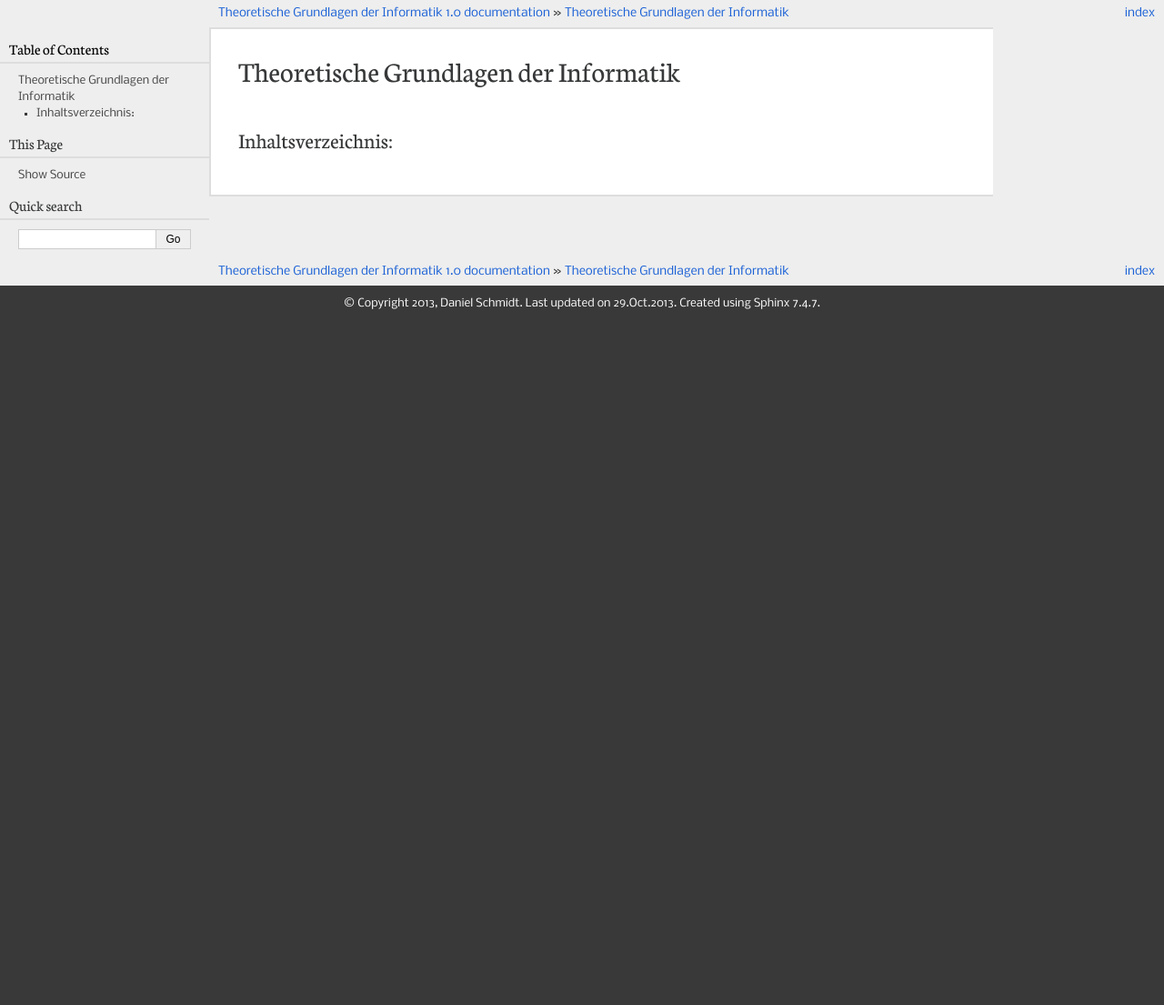
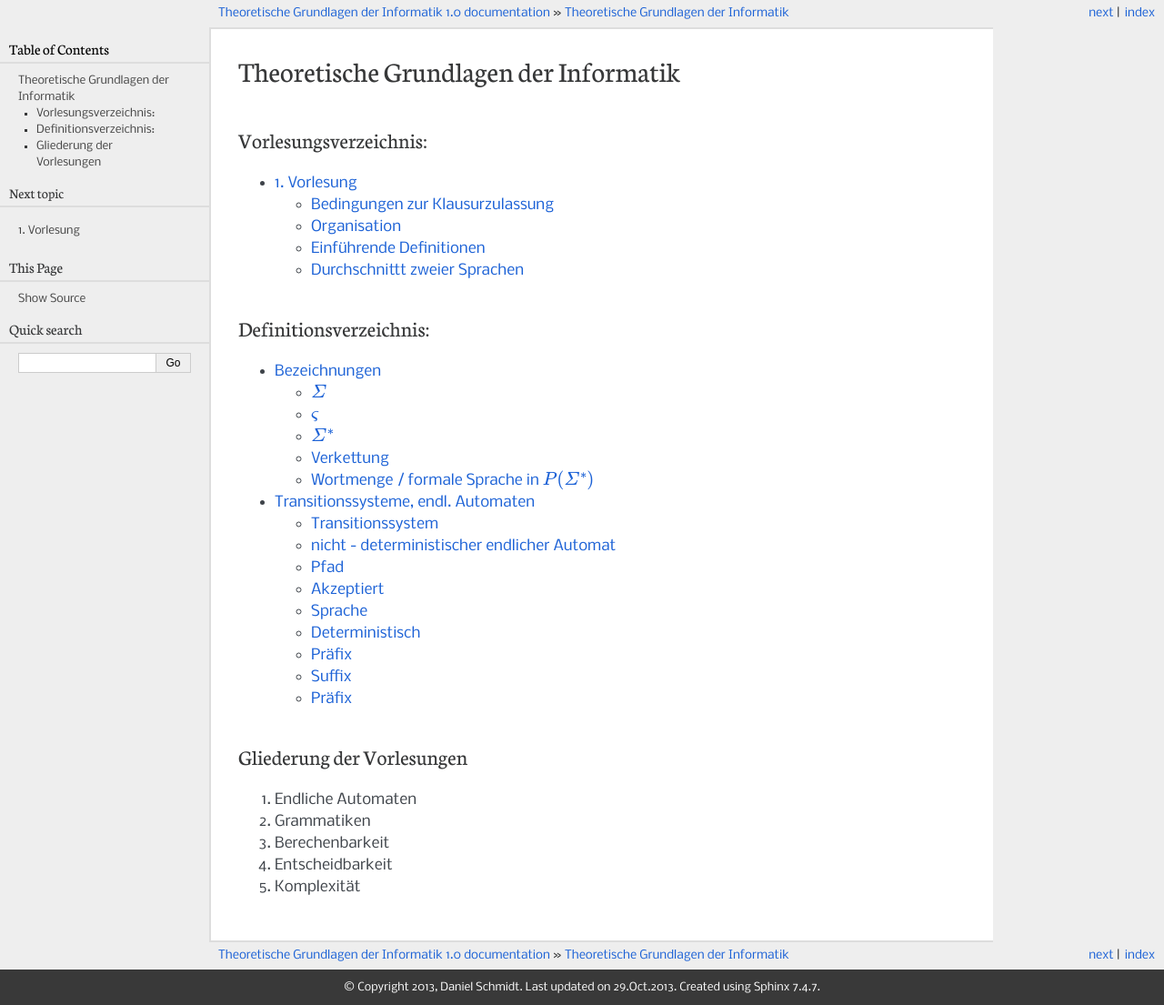
Before and after one commit to DanielMSchmidt/tgi, a Sphinx documentation site: the page built from source/index.rst, in a window 1280 px wide. Shown: the whole page at 91% size. Built offline with Sphinx 7.4.7, drawn with Linux system fonts in a browser that asks for light colours; before the commit the page ends 900 px from its top, so only the background shows below that.

Commit message:
erste vorlesung

```diff
--- /dev/null
+++ b/source/definitionen/bezeichnungen.rst
@@ -0,0 +1,44 @@
+.. _bezeichnungen:
+
+Bezeichnungen
+=============
+
+:math:`\varSigma`
+------------------
+
+Alphabet
+
+
+:math:`\varsigma`
+-----------------
+
+Leeres Wort
+
+
+:math:`\varSigma^*`
+-------------------
+
+Menge der Wörter über :math:`\varSigma`
+
+:math:`\{ a,b \}^* = \{ \varsigma, a, b, ab, aa, ba, bb, ... \}`
+
+.. math::
+  &\mid w \mid = \text{Länge des Wortes } w \in \varSigma^* \text{(Anzahl der Buchstaben)}
+  &\mid w \mid_a = \text{Anzahl der a's in } w \in \varSigma^*
+
+Verkettung
+-----------
+
+:math:`u \cdot v \equiv uv`
+
+Wortmenge / formale Sprache in :math:`P(\varSigma^*)`
+------------------------------------------------------
+
+L, L'
+
+.. math::
+  &L \cdot L' = \{ uv \mid u \in L, v \in L' \} \\
+  &L^o = \{ \varsigma \} \\
+  &L^{n + 1} = L^n \cdot L \\
+  &L^1 = L \\
+  &L^* = \bigcup_{u \in \mathbb{N}} L^n \\
--- /dev/null
+++ b/source/definitionen/endliche_automaten.rst
@@ -0,0 +1,141 @@
+.. _endlautomaten:
+
+Transitionssysteme, endl. Automaten
+===================================
+
+Transitionssystem
+-----------------
+
+Ein Transitionssystem hat die Form :math:`a = (Q, \varSigma,I , \Delta, F)`
+
+- Q ist die Zustandsmenge
+- :math:`\varSigma` ist ein endliches Alphabet
+- :math:`I,F \subseteq Q` ist die Menge der Anfangs- bzw. Endzustände
+- :math:`\Delta \subset Q X \varSigma X Q` ist die Transitionsrelation
+
+a ist ein endliches Transitionssystem, wenn Q endlich ist.
+
+
+nicht - deterministischer endlicher Automat
+-------------------------------------------
+
+Ein endliches Transitionssystem heißt nicht - deterministischer endlicher Automat (NEA / :math:`I = \{ q_0 \} \text{ für } q_0 \in Q`)
+
+**Beispiel**:
+
+.. math::
+  a = (Q = \{ q_0, q_1, q_2 \}, \varSigma = \{ 0,1 \}, I = \{ q_0 \}), \Delta = \{ (q_0, 0, q_0), (q_0, 1, q_0), (q_1, 0, q_2) \}, F = \{ q_2 \}
+
+**Notation bei NEA's**:
+
+.. math::
+  a = (Q, \varSigma, q_0, \Delta, F)
+
+
+Pfad
+----
+
+Ein Pfad durch a ist eine Folge :math:`\Pi = P_0 a_1 P_1 a_2,..., a_n P_n` mit :math:`(P_i, a_{i+1}, P_{i+1}) \in \Delta` für i =0,..., n-1.
+
+Die **Länge** von :math:`\Pi` sei N und die **Beschriftung** :math:`\beta (\Pi) \text{ sei } a_1, a_2, ..., a_n`.
+
+:math:`a: p \rightarrow^w q \text{ für } w \in \varSigma^*` besagt, dass es mindestens einen Pfad :math:`\Pi` durch a von p nach q mit Beschriftung :math:`\beta (\Pi) = w` gibt.
+
+**Beispiel:**
+
+.. math::
+  \Pi = q_0 0 q_0 1 q_0 0 q_1 0 q_2, \text{ Beschriftung } \beta (\Pi) = 0100
+
+
+Akzeptiert
+-----------
+
+a akzeptiert :math:`w \in \varSigma^* \Longleftrightarrow \exists p \in I, \exists q \in F \text{ mit } a: p \rightarrow^w q`
+
+
+Sprache
+---------
+
+Für NEA sei :math:`L(a) = \{ w \in \varSigma^* \mid akzeptiert w \}` die durch a erkannte Sprache.
+
+**Beispiel:**
+a akzeptiert w = 0 1 0 0 (da der obrige Pfad: :math:`q_0 \in I, q_2 \in F`)
+
+**Frage:**
+Welches Wort wird nicht akzeptiert? (z.B. w = 0)
+
+Darstellung des NEA a durch Graphen:
+
+- Zustände :math:`\equiv` Knoten
+- Transitionen :math:`\equiv` Kanten
+- Kantenbeschriftung durch Buchstaben aus :math:`\varSigma`
+
+**Beispiel 1:**
+
+.. math::
+  L &= \{ w \in \varSigma^* \mid w = w' 0 0 \text{ für } w' \in \varSigma^* \} \\
+    &= \text{ Menge der Wörter, die mit 00 enden}
+
+.. image:: http://i.imgur.com/3klKVFT.jpg
+  :width: 400
+
+
+
+
+**Beispiel 2:**
+
+.. math::
+  \varSigma &= \{ 0,...,9 \}, \\
+  L &= \{ w \in \varSigma^* \mid \text{ w stellt eine durch 3 teilbare Dezimalzahl dar }\} \\
+  L &= \{\varsigma , 0, 3, 6, 9, 12, ..., 00, 03, .... \}
+
+.. image:: http://i.imgur.com/JeogxGa.jpg
+    :width: 400
+
+
+Deterministisch
+---------------
+
+a ist deterministisch, wenn
+
+.. math::
+  \forall p \in Q: \forall a \in \varSigma: \exists! (\text{existiert genau}) q \in Q mit (p,a,q) \in \Delta
+
+In diesem Fall ist :math:`\Delta` darstellbar durch eine Funktion :math:`\delta: Q X \varSigma \rightarrow Q`
+
+**Beispiel**
+
+- L = :math:`\emptyset` akzeptiert durch NEA:
+- L = { :math:`\varsigma` }
+
+In dieser Reihenfolge:
+
+.. image:: http://i.imgur.com/HTAYNhi.jpg
+    :width: 400
+
+
+Präfix
+-------
+
+Sei :math:`u,w \in \varSigma^*`, so heißt u Präfix von w, wenn
+
+.. math::
+  \exists v \in \varSigma^*: w = uv
+
+
+Suffix
+-------
+
+Sei :math:`u,w \in \varSigma^*`, so heißt u Suffix von w, wenn
+
+.. math::
+  \exists v \in \varSigma^*: w = vu
+
+
+Präfix
+-------
+
+Sei :math:`u,w \in \varSigma^*`, so heißt u Infix von w, wenn
+
+.. math::
+  \exists v_1,v_2 \in \varSigma^*: w = v_1 u v_2
--- a/source/index.rst
+++ b/source/index.rst
@@ -1,12 +1,27 @@
-.. TGI documentation master file, created by
-   sphinx-quickstart on Mon Oct 28 12:03:07 2013.
-   You can adapt this file completely to your liking, but it should at least
-   contain the root `toctree` directive.
-
 Theoretische Grundlagen der Informatik
 ======================================
 
-Inhaltsverzeichnis:
--------------------
+Vorlesungsverzeichnis:
+----------------------
 .. toctree::
    :maxdepth: 3
+
+   vorlesungen/1
+
+Definitionsverzeichnis:
+-----------------------
+.. toctree::
+   :maxdepth: 3
+
+   definitionen/bezeichnungen
+   definitionen/endliche_automaten
+
+
+Gliederung der Vorlesungen
+--------------------------
+
+1. Endliche Automaten
+2. Grammatiken
+3. Berechenbarkeit
+4. Entscheidbarkeit
+5. Komplexität
--- /dev/null
+++ b/source/vorlesungen/1.rst
@@ -0,0 +1,42 @@
+1. Vorlesung
+============
+
+Bedingungen zur Klausurzulassung
+--------------------------------
+
+- 10 Blätter erfolgreich bearbeiten
+- 40% pro Blatt richtig bearbeitet
+- Anwesenheitspflicht in den Übungen
+- 1 Mal Vorrechnen, jeder kann dran kommen
+- Abgaben in Zweiergruppen
+
+Organisation
+------------
+
+- Skript wird wochenweise online gestellt mit Passwort: "TGI2013"
+- Am besten mitschreiben in der Vorlesung
+
+
+Einführende Definitionen
+------------------------
+
+
+Es wurden die folgenden Definitionen eingeführt
+
+
+- :ref:`bezeichnungen`
+- :ref:`endlautomaten`
+
+
+Durchschnittt zweier Sprachen
+-----------------------------
+
+**Beispielsprachen:**
+
+.. image:: http://i.imgur.com/YdvIN6G.jpg
+    :width: 1000
+
+**Idee:** Kartesisches Produkt :math:`Q_1 X Q_2`
+
+.. image:: http://i.imgur.com/rtgkFEX.jpg
+    :width: 1000
```
Also changed, not shown: source/images/3klKVFT.jpg (added), source/images/HTAYNhi.jpg (added), source/images/IMG_8604.jpg (added), source/images/IMG_8661.jpg (added), source/images/JeogxGa.jpg (added).
